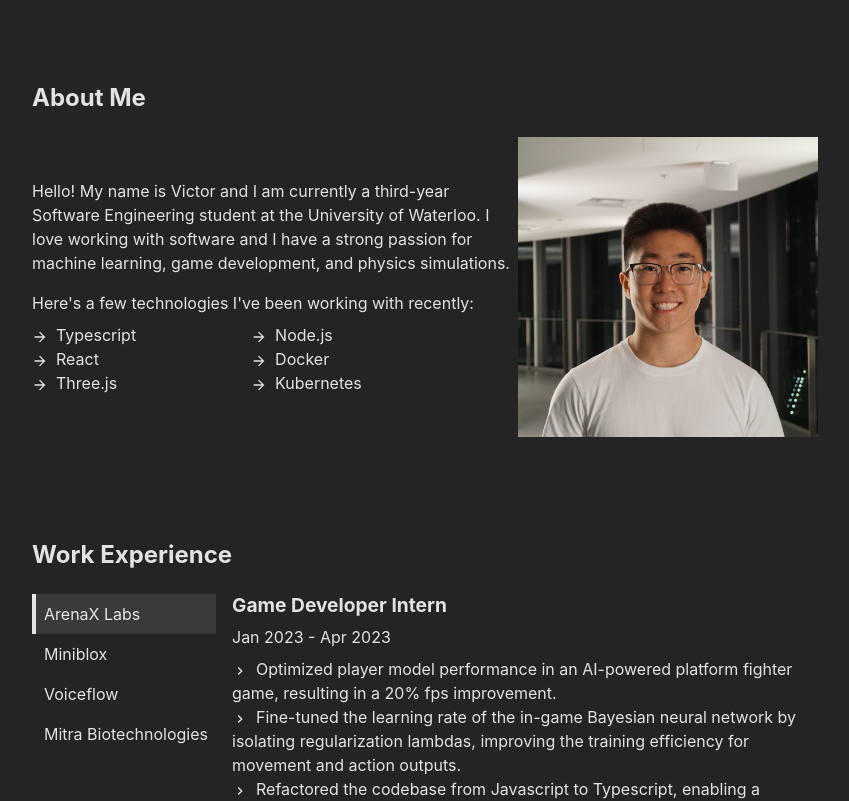
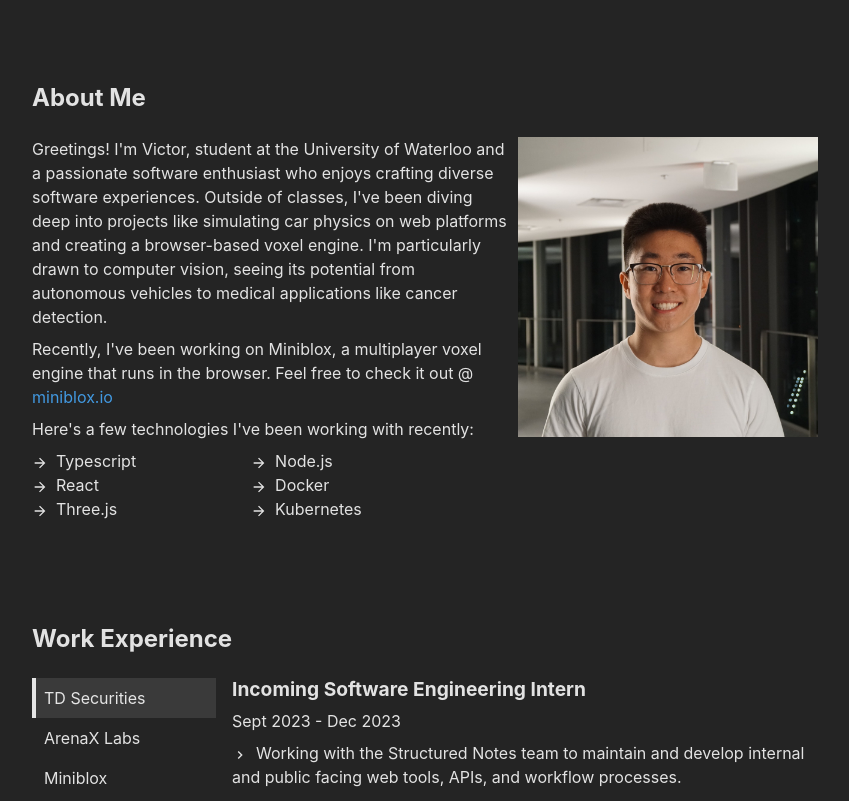
Before and after one commit to victoryqwei/victorwei.com, a React (Vite) app: page / in a window 1280 px wide. Shown: the part 820-1621 px from the top of the page, without its empty margins (215-1064 px from the left). Built offline with nearby package versions, Linux system fonts and the light colour scheme.

Commit message:
feat: add fade in effect

```diff
--- a/src/App.tsx
+++ b/src/App.tsx
@@ -1,4 +1,5 @@
 import { Box, Center, VStack } from "@chakra-ui/react";
+import { useEffect, useRef, useState } from "react";
 import "./index.css";
 import About from "./react/About";
 import Contact from "./react/Contact";
@@ -6,6 +7,28 @@ import NavBar from "./react/NavBar";
 import Projects from "./react/Projects";
 import Title from "./react/Title";
 import WorkExperience from "./react/Work";
+
+const FadeInSection = (props: { children: React.ReactNode }) => {
+  const [isVisible, setVisible] = useState(false);
+  const domRef = useRef<HTMLDivElement>(null);
+  useEffect(() => {
+    const observer = new IntersectionObserver((entries) => {
+      entries.forEach((entry) => {
+        if (entry.isIntersecting) {
+          setVisible(true);
+          observer.unobserve(entry.target);
+        }
+      });
+    });
+
+    if (domRef.current) observer.observe(domRef.current);
+  }, []);
+  return (
+    <div className={`fade-in-section ${isVisible ? "is-visible" : ""}`} ref={domRef}>
+      {props.children}
+    </div>
+  );
+};
 
 const App: React.FC = () => {
   return (
@@ -17,12 +40,16 @@ const App: React.FC = () => {
           <VStack alignItems="flex-start">
             <Title />
 
-            <About />
+            <FadeInSection>
+              <About />
+            </FadeInSection>
+            <FadeInSection>
+              <WorkExperience />
+            </FadeInSection>
 
-            <WorkExperience />
-
-            <Projects />
-
+            <FadeInSection>
+              <Projects />
+            </FadeInSection>
             <Contact />
 
             {/* <Footer /> */}
--- a/src/index.css
+++ b/src/index.css
@@ -3,3 +3,15 @@ html,
   background-color: #242424;
   scroll-behavior: smooth;
 }
+
+.fade-in-section {
+  opacity: 0;
+  visibility: hidden;
+  transition: opacity 1200ms ease-out, transform 600ms ease-out, visibility 1200ms ease-out;
+  will-change: opacity, transform, visibility;
+}
+.fade-in-section.is-visible {
+  opacity: 1;
+  transform: none;
+  visibility: visible;
+}
--- a/src/react/About.tsx
+++ b/src/react/About.tsx
@@ -1,4 +1,4 @@
-import { Box, HStack, Heading, Text, Image, VStack, List, ListItem, ListIcon, Center, SimpleGrid } from "@chakra-ui/react";
+import { Box, HStack, Heading, Text, Image, VStack, List, ListItem, ListIcon, Center, SimpleGrid, Link } from "@chakra-ui/react";
 import headshot from "../assets/headshot.jpg";
 import { ArrowForwardIcon } from "@chakra-ui/icons";
 import { useMobile } from "../utils/hooks";
@@ -11,14 +11,21 @@ const About: React.FC = () => {
       <Heading fontSize="2xl" mb="1em">
         About Me
       </Heading>
-      <HStack>
+      <HStack alignItems="flex-start">
         <VStack alignItems="flex-start" fontSize="1rem">
           <Text>
-            Hello! My name is Victor and I am currently a third-year Software Engineering student at the University of Waterloo. I love
-            working with software and I have a strong passion for machine learning, game development, and physics simulations.
+            Greetings! I'm Victor, student at the University of Waterloo and a passionate software enthusiast who enjoys crafting diverse
+            software experiences. Outside of classes, I've been diving deep into projects like simulating car physics on web platforms and
+            creating a browser-based voxel engine. I'm particularly drawn to computer vision, seeing its potential from autonomous vehicles
+            to medical applications like cancer detection.
           </Text>
 
-          <Text></Text>
+          <Text>
+            Recently, I've been working on Miniblox, a multiplayer voxel engine that runs in the browser. Feel free to check it out @{" "}
+            <Link color="blue.400" href="https://miniblox.io" target="_blank">
+              miniblox.io
+            </Link>
+          </Text>
 
           <Text>Here's a few technologies I've been working with recently:</Text>
 
--- a/src/react/Work.tsx
+++ b/src/react/Work.tsx
@@ -12,6 +12,13 @@ interface WorkExperienceData {
 }
 
 const data: WorkExperienceData = {
+  "TD Securities": {
+    title: "Incoming Software Engineering Intern",
+    date: "Sept 2023 - Dec 2023",
+    description: [
+      "Working with the Structured Notes team to maintain and develop internal and public facing web tools, APIs, and workflow processes.",
+    ],
+  },
   "ArenaX Labs": {
     title: "Game Developer Intern",
     date: "Jan 2023 - Apr 2023",
@@ -99,7 +106,7 @@ const TabMobile: React.FC<{ name: string; selected?: boolean; setSelected: React
 };
 
 const WorkExperience: React.FC = () => {
-  const [selected, setSelected] = useState("ArenaX Labs");
+  const [selected, setSelected] = useState("TD Securities");
   const [isMobile] = useMobile();
 
   return (
```
